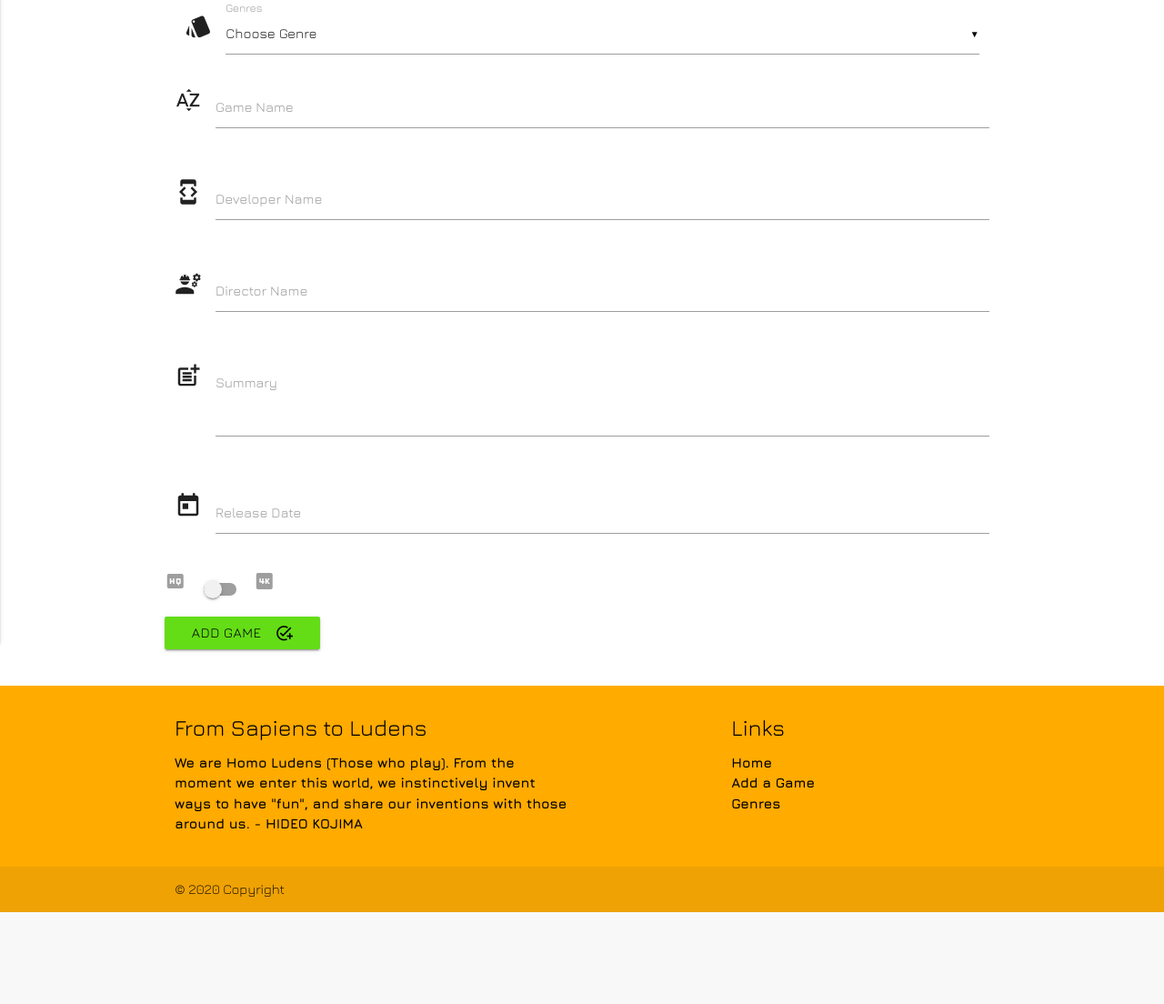
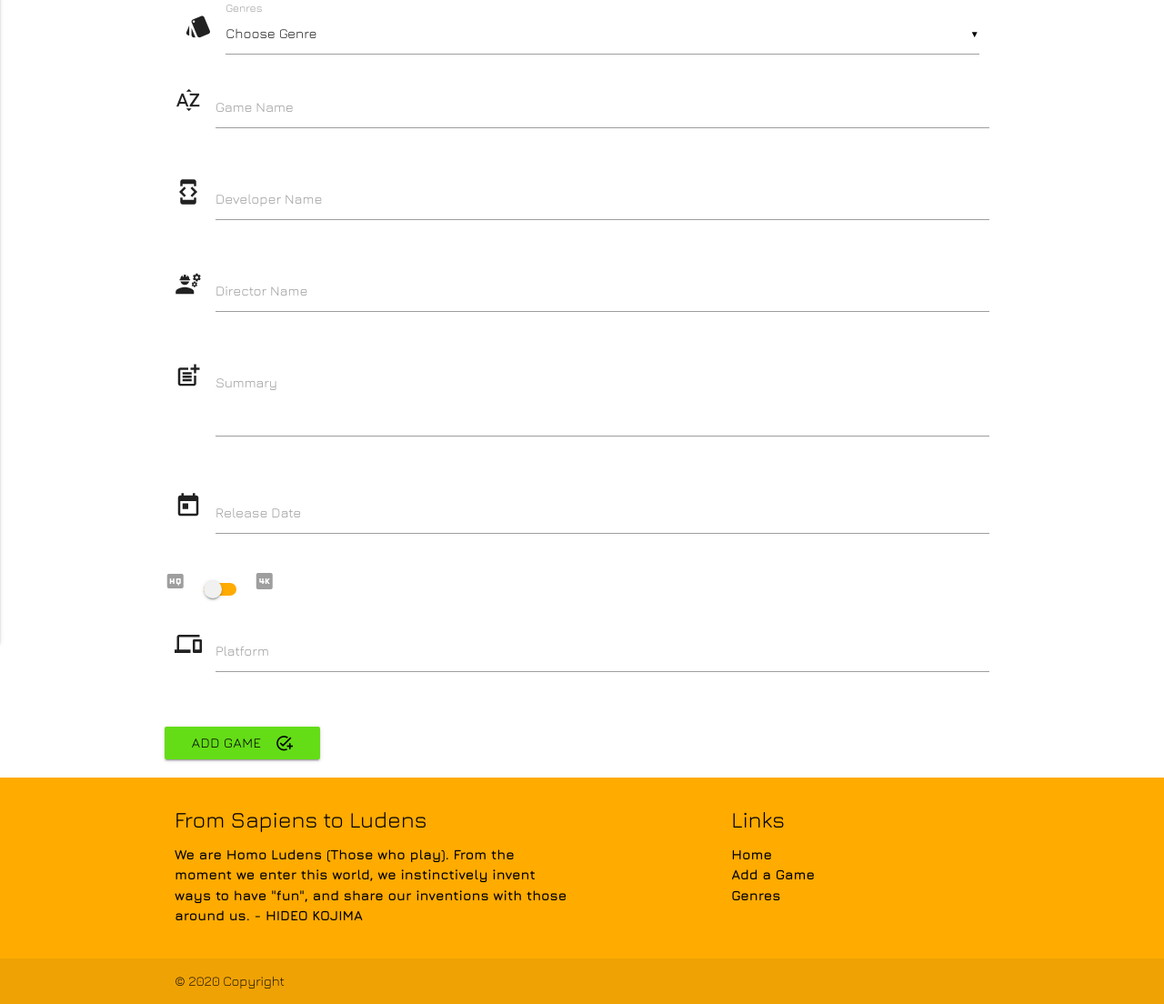
Before and after one commit to VladimirB3/ms-project-3, a Flask app: page /add_game in a window 1280 px wide. Shown: the part 153-1257 px from the top of the page at 91% size. Before the commit the page ends 1156 px from the top, so only its background shows below. Run offline with Flask 2, Linux system fonts and the light colour scheme; data that the repository does not hold is empty; some libraries are stand-ins or nearby versions.

Commit message:
Stule changes for sliders and buttons, added new Platform category

```diff
--- a/app.py
+++ b/app.py
@@ -47,7 +47,8 @@ def update_game(game_id):
         'director_name': request.form.get('director_name'),
         'summary': request.form.get('summary'),
         'quality': request.form.get('quality'),
-        'release_date':request.form.get('release_date')
+        'release_date':request.form.get('release_date'),
+        'platforms': request.form.get('platforms')
     })
     return redirect(url_for('get_games'))
 
--- a/templates/addgame.html
+++ b/templates/addgame.html
@@ -54,9 +54,17 @@
                 <label>
                         <span class="material-icons">high_quality</span>
                     <input id="quality" name="quality" type="checkbox">
-                    <span class="lever"></span>
+                    <span class="lever amber accent-4"></span>
                         <span class="material-icons">4k</span>
                 </label>
+            </div>
+        </div>
+            <div class="row">
+                <div class="input-field col s12">
+                    <i class="material-icons prefix">devices</i>
+                    <input id="platforms" name="platforms" type="text" class="validate">
+                    <label for="icon_prefix">Platform</label>
+                </div>
             </div>
         </div>
         <div class="row">
--- a/templates/editgenre.html
+++ b/templates/editgenre.html
@@ -12,7 +12,7 @@
             </div>
         </div>
         <div class="row">
-            <button class="btn waves-effect waves-light" type="submit" name="action">Save Changes
+            <button class="btn waves-effect waves-light light-green accent-4 pulse" type="submit" name="action">Save Changes
                 <i class="material-icons right">playlist_add</i>
              </button>
             <a href="{{ url_for('get_genres') }}" class="waves-effect waves-light btn grey">
```
Also changed, not shown: templates/editgame.html (+7 -1 lines), templates/games.html (+12 -0 lines).
